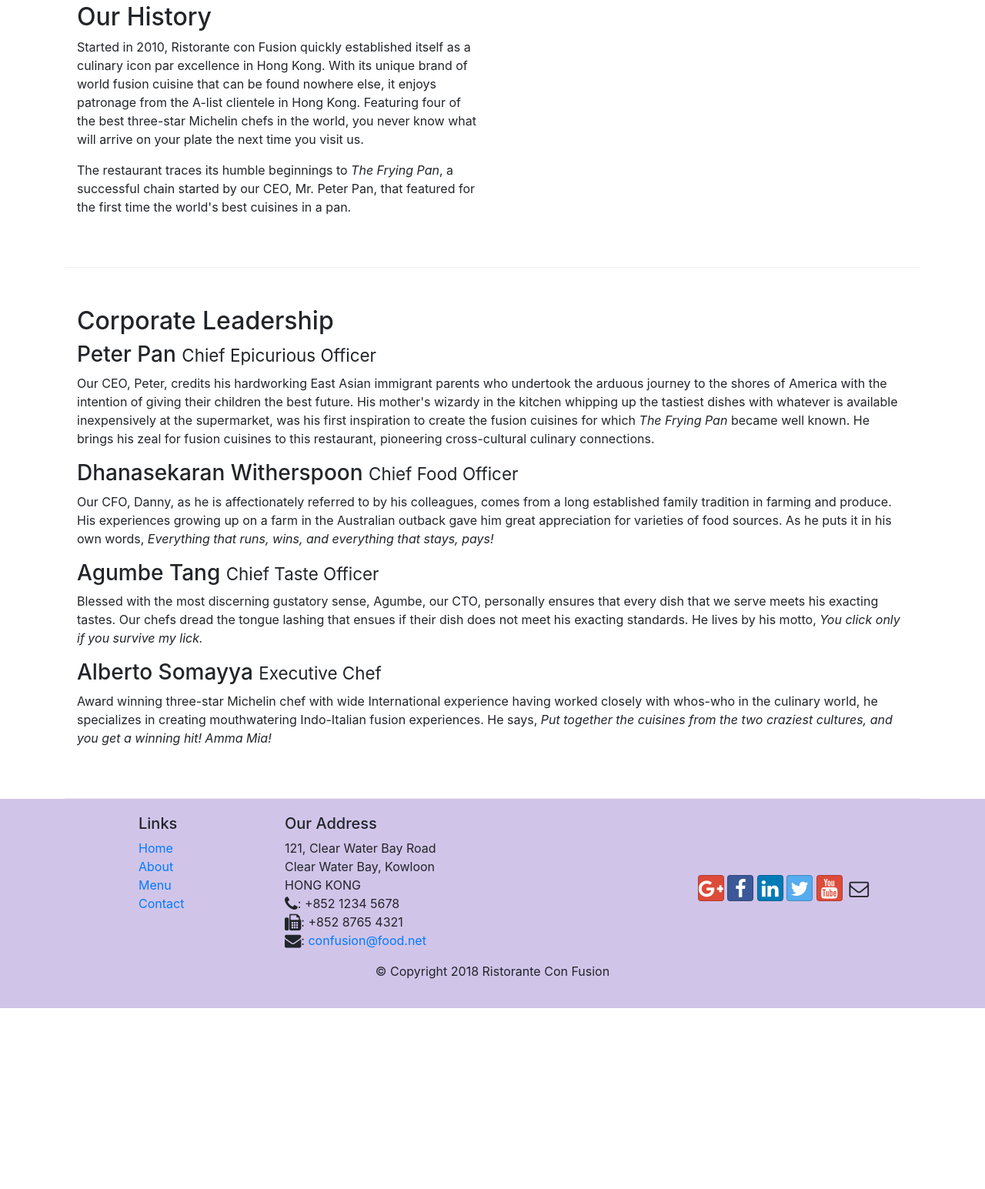
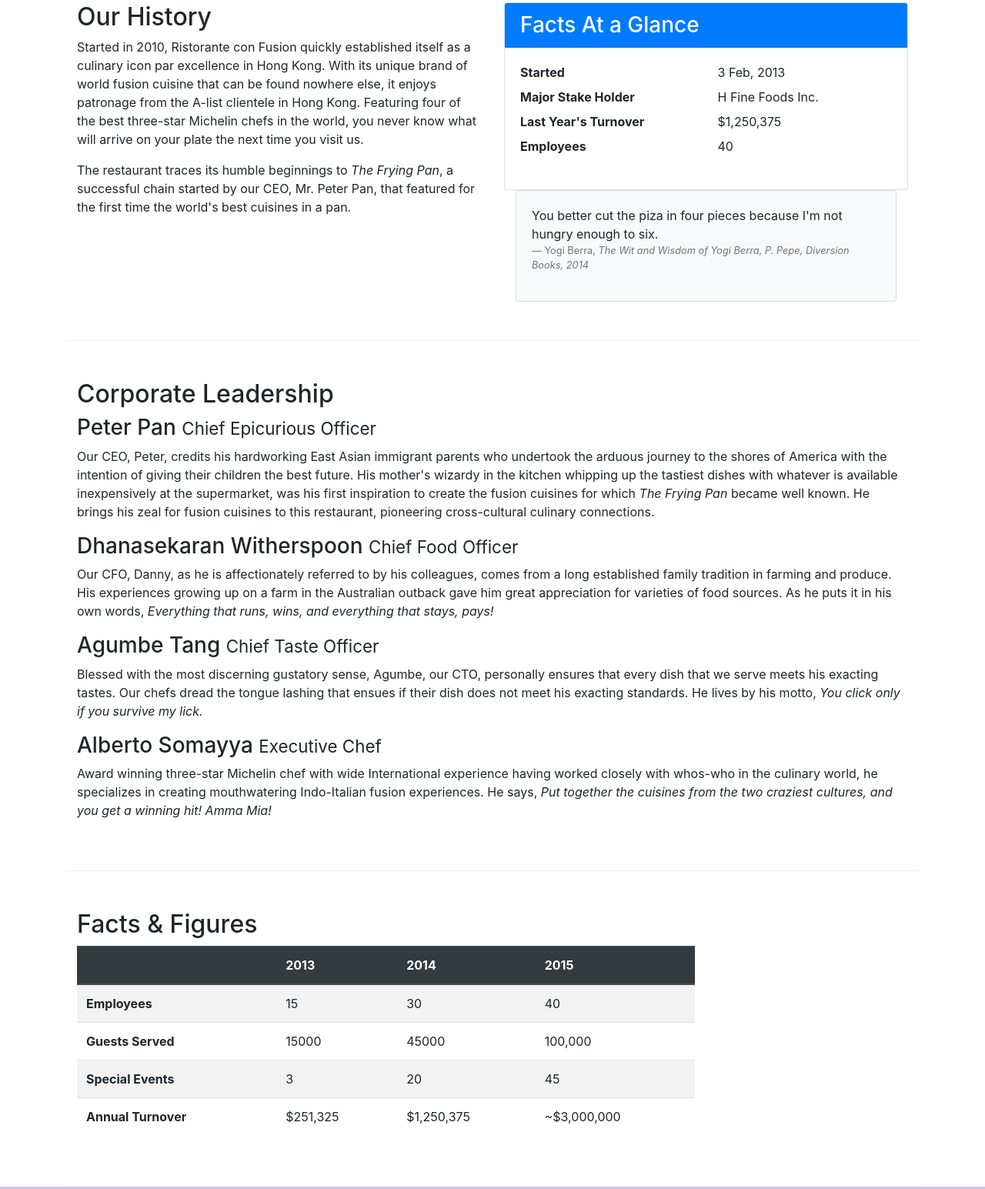
Before and after one commit to socopoko/confusion-bootstrap, a website: page aboutus.html in a window 1280 px wide. Shown: the part 512-2057 px from the top of the page at 77% size. Before the commit the page ends 1822 px from the top, so only its background shows below. Drawn offline with nearby package versions, Linux system fonts and the light colour scheme.

Commit message:
tables and card

```diff
--- a/aboutus.html
+++ b/aboutus.html
@@ -71,7 +71,32 @@
                 <p>Started in 2010, Ristorante con Fusion quickly established itself as a culinary icon par excellence in Hong Kong. With its unique brand of world fusion cuisine that can be found nowhere else, it enjoys patronage from the A-list clientele in Hong Kong.  Featuring four of the best three-star Michelin chefs in the world, you never know what will arrive on your plate the next time you visit us.</p>
                 <p>The restaurant traces its humble beginnings to <em>The Frying Pan</em>, a successful chain started by our CEO, Mr. Peter Pan, that featured for the first time the world's best cuisines in a pan.</p>
             </div>
-            <div class="col-12 col-sm">
+            <div class="col-sm">
+                <div class="card">
+                    <h3 class="card-header bg-primary text-white">Facts At a Glance</h3>
+                    <div class="card-body">
+                        <dl class="row">
+                            <dt class="col-6">Started</dt>
+                            <dd class="col-6">3 Feb, 2013</dd>
+                            <dt class="col-6">Major Stake Holder</dt>
+                            <dd class="col-6">H Fine Foods Inc.</dd>
+                            <dt class="col-6">Last Year's Turnover</dt>
+                            <dd class="col-6">$1,250,375</dd>
+                            <dt class="col-6">Employees</dt>
+                            <dd class="col-6">40</dd>
+                        </dl>
+                    </div>
+                </div>
+                <div class="col-12">
+                    <div class="card card-body bg-light">
+                        <blockquote class"blockquote>
+                            <p class="mb-0">You better cut the piza in four pieces because I'm not hungry enough to six.</p>
+                            <footer class="blockquote-footer">Yogi Berra,
+                            <cite title="Source Title">The Wit and Wisdom of Yogi Berra, P. Pepe, Diversion Books, 2014</cite>
+                        </footer>
+                        </blockquote>
+                    </div>
+                </div>
             </div>
         </div>
 
@@ -88,6 +113,52 @@
                 <h3>Alberto Somayya <small>Executive Chef</small></h3>
                 <p class="d-none d-sm-block">Award winning three-star Michelin chef with wide International experience having worked closely with whos-who in the culinary world, he specializes in creating mouthwatering Indo-Italian fusion experiences. He says, <em>Put together the cuisines from the two craziest cultures, and you get a winning hit! Amma Mia!</em></p>
             </div>
+       </div>
+       <div class="row row-content">
+           <div class="col-12 col-sm-9">
+                <h2>Facts &amp; Figures</h2>
+                <div class="table-resopnsive">
+                    <table class="table table-striped">
+                        <thead class="thead-dark">
+                            <tr>
+                                <th>&nbsp;</th>
+                                <th>2013</th>
+                                <th>2014</th>
+                                <th>2015</th>
+                            </tr>
+                        </thead>
+                        <tbody>
+                            <tr>
+                                <th>Employees</th>
+                                <td>15</td>
+                                <td>30</td>
+                                <td>40</td>
+                            </tr>
+                            <tr>
+                                <th>Guests Served</th>
+                                <td>15000</td>
+                                <td>45000</td>
+                                <td>100,000</td>
+                            </tr>
+                            <tr>
+                                <th>Special Events</th>
+                                <td>3</td>
+                                <td>20</td>
+                                <td>45</td>
+                            </tr>
+                            <tr>
+                                <th>Annual Turnover</th>
+                                <td>$251,325</td>
+                                <td>$1,250,375</td>
+                                <td>~$3,000,000</td>
+                            </tr>
+                        </tbody>
+                    </table>
+                </div>
+           </div>
+           <div class="col-12 col-sm-3">
+
+           </div>
        </div>
 
     </div>
```
